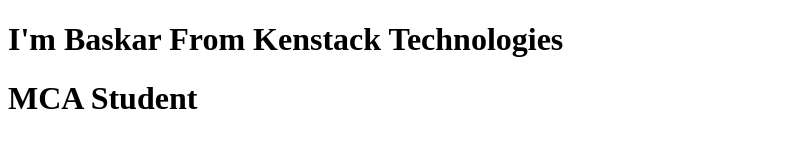
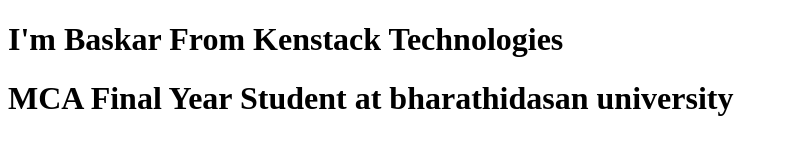
Before and after one commit to Baskar005/gitnew, a plain HTML site: page index.html in a window 1280 px wide. Shown: the whole page, without its empty margins (0-787 px from the left). Drawn offline with Linux system fonts and the light colour scheme.

Commit message:
new h1 tag added

```diff
--- a/index.html
+++ b/index.html
@@ -7,6 +7,7 @@
 </head>
 <body>
     <h1>I'm Baskar From Kenstack Technologies</h1>
-     <h1>MCA Student</h1>
+     <h1>MCA Final Year Student at bharathidasan university</h1>
+
 </body>
 </html>
```
